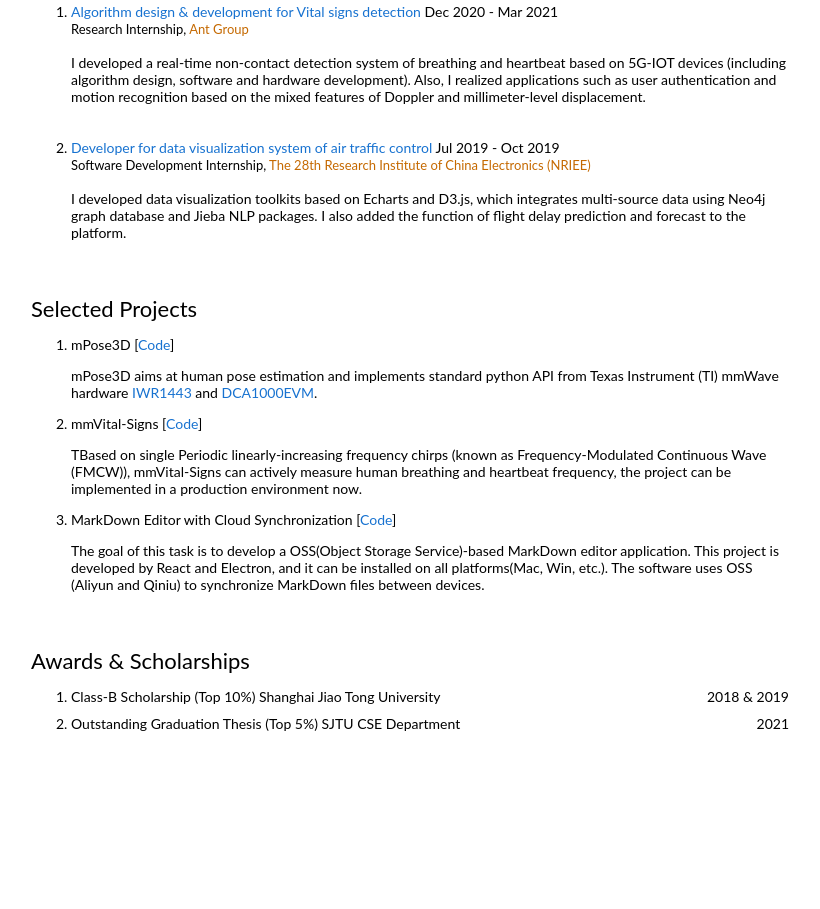
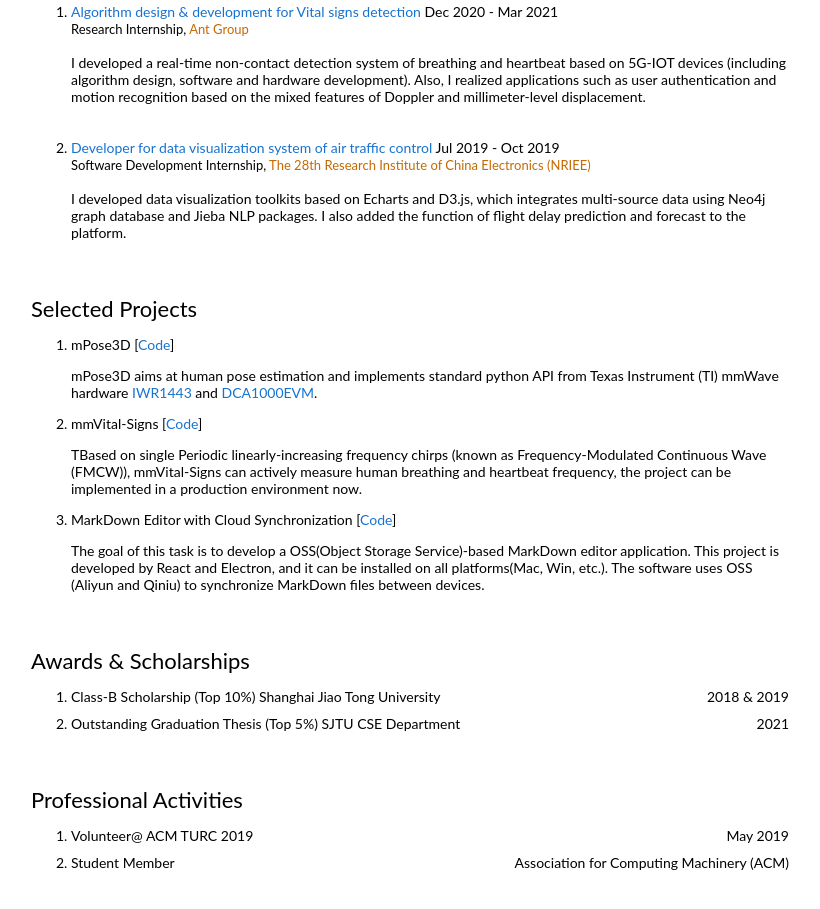
Before and after one commit to KylinC/profile, a plain HTML site: page index.html in a window 1280 px wide. Shown: the part 714-1623 px from the top of the page, without its empty margins (230-1050 px from the left). Before the commit the page ends 1489 px from the top, so only its background shows below. Drawn offline with Linux system fonts and the light colour scheme.

Commit message:
add activity

```diff
--- a/index.html
+++ b/index.html
@@ -185,6 +185,23 @@
                 </ol>
               </td>
             </tr>
+
+            <tr>
+              <td class="td-with-padding">
+                <heading>Professional Activities</heading>
+                <ol>
+                  <li class="li-margin">
+                    Volunteer@ ACM TURC 2019
+                    <span class="align-right">May 2019</span>
+                  </li>
+                  <li class="li-margin">
+                    Student Member
+                    <span class="align-right">Association for Computing Machinery (ACM)</span>
+                  </li>
+                </ol>
+              </td>
+            </tr>
+
           </table>
         </td>
       </tr>
```
